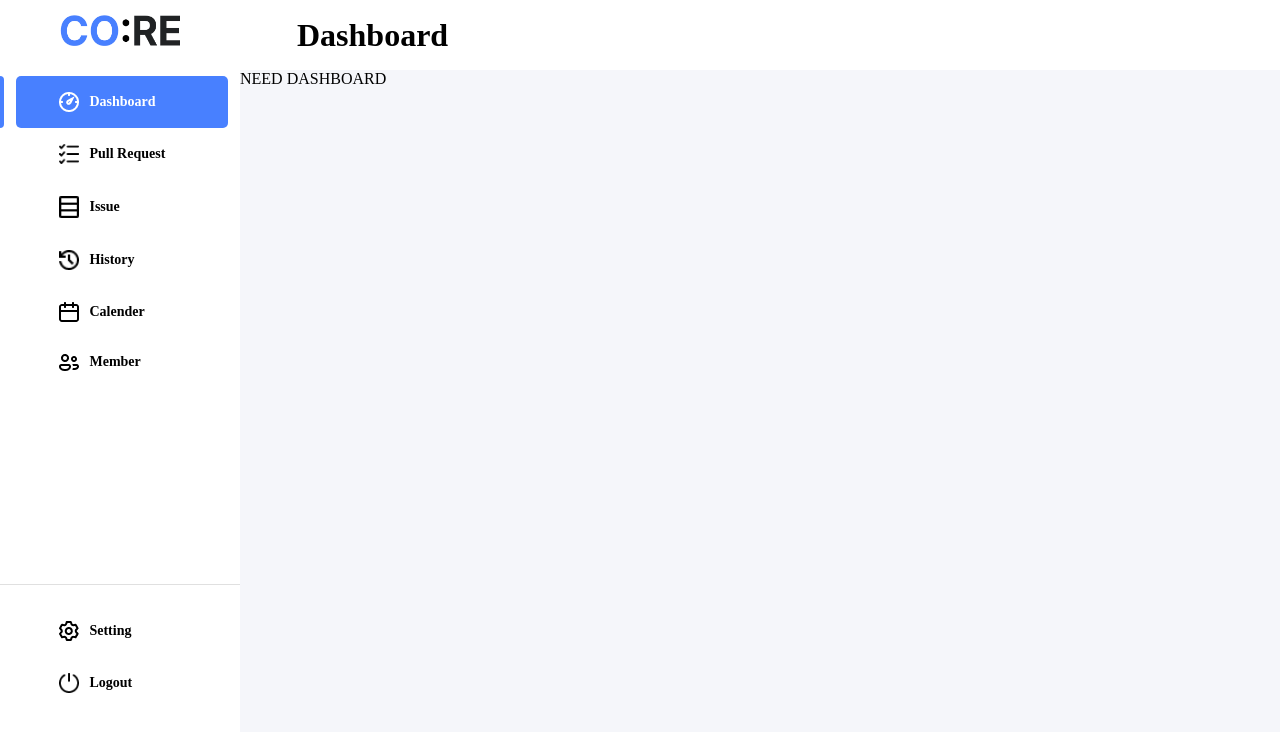
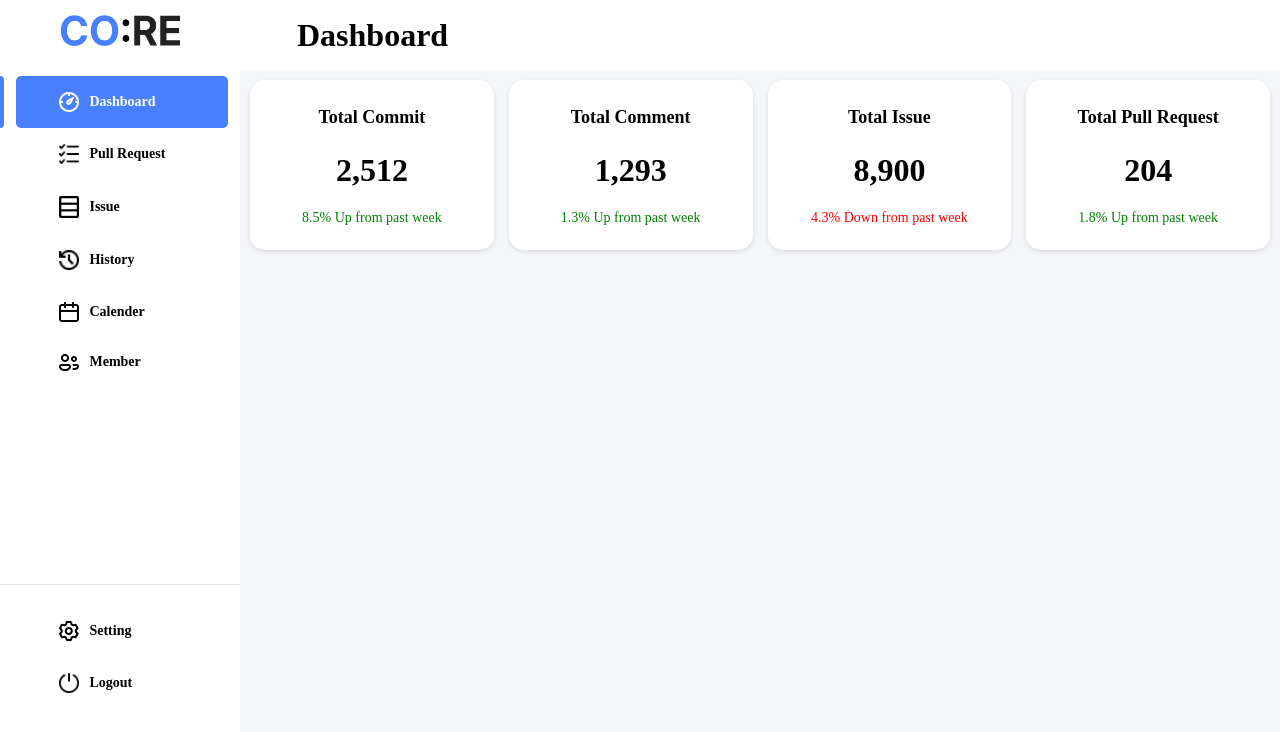
Before and after one commit to won-ee/CO-RE, a React (Vite) app in the folder frontend/: page /dashboard in a window 1280 px wide. Shown: the top 732 px of the page. Built offline with nearby package versions, Linux system fonts and the light colour scheme.

Commit message:
:sparkles: 수치형 데이터 카드 생성

```diff
--- a/frontend/src/App.tsx
+++ b/frontend/src/App.tsx
@@ -1,5 +1,10 @@
 import React from "react";
-import { BrowserRouter as Router, Route, Routes, useLocation } from "react-router-dom";
+import {
+  BrowserRouter as Router,
+  Route,
+  Routes,
+  useLocation,
+} from "react-router-dom";
 import { QueryClient, QueryClientProvider } from "@tanstack/react-query";
 import { ReactQueryDevtools } from "@tanstack/react-query-devtools";
 import { ThemeProvider } from "styled-components";
@@ -8,47 +13,50 @@ import { ThemeProvider } from "styled-components";
 import { GlobalStyle, theme } from "./styles/GlobalStyled";
 
 //Styled 컴포넌트
-import { DisplayLayout, SidebarLayout, HeaderLayout, NavLayout } from "./App.Styled";
+import {
+  DisplayLayout,
+  SidebarLayout,
+  HeaderLayout,
+  NavLayout,
+} from "./App.Styled";
 
 import Sidebar from "./components/Sidebar";
 import IssuePage from "./pages/IssuePage";
+import DashboardPage from "./pages/DashboardPage";
 
 const queryClient = new QueryClient();
 
-const ParseHeader = (str:string)=>{
-  if (!str) return
-  if (str =="/pullrequest"){
+const ParseHeader = (str: string) => {
+  if (!str) return;
+  if (str == "/pullrequest") {
     return "Pull Request";
   }
-  return str.charAt(1).toUpperCase()+str.slice(2);
-}
+  return str.charAt(1).toUpperCase() + str.slice(2);
+};
 
-const AppComponent: React.FC = () =>{
-  const location = useLocation()
-  return(
+const AppComponent: React.FC = () => {
+  const location = useLocation();
+  return (
     <>
       <SidebarLayout>
-        <Sidebar/>
+        <Sidebar />
       </SidebarLayout>
       <NavLayout>
-        <HeaderLayout>
-          {ParseHeader(location.pathname)}
-        </HeaderLayout>
+        <HeaderLayout>{ParseHeader(location.pathname)}</HeaderLayout>
         <Routes>
-          <Route path="/" element={'NEED LOGIN PAGE'}/>
-          <Route path="/dashboard" element={'NEED DASHBOARD'}/>
-          <Route path="/pullrequest" element={'NEED PR'}/>
-          <Route path="/issue" element={<IssuePage/>}/>
-          <Route path="/history" element={'NEED HISTORY PAGE'}/>
-          <Route path="/calender" element={'NEED CALENDER'}/>
-          <Route path="/member" element={'NEED MEMBER'}/>
-          <Route path="/setting" element={'NEED SETTING'}/>
+          <Route path="/" element={"NEED LOGIN PAGE"} />
+          <Route path="/dashboard" element={<DashboardPage />} />
+          <Route path="/pullrequest" element={"NEED PR"} />
+          <Route path="/issue" element={<IssuePage />} />
+          <Route path="/history" element={"NEED HISTORY PAGE"} />
+          <Route path="/calender" element={"NEED CALENDER"} />
+          <Route path="/member" element={"NEED MEMBER"} />
+          <Route path="/setting" element={"NEED SETTING"} />
         </Routes>
       </NavLayout>
     </>
-  )
-}
-
+  );
+};
 
 const App: React.FC = () => {
   return (
@@ -58,7 +66,7 @@ const App: React.FC = () => {
           <GlobalStyle />
           <DisplayLayout>
             <Router>
-            <AppComponent/>
+              <AppComponent />
             </Router>
           </DisplayLayout>
         </ThemeProvider>
--- /dev/null
+++ b/frontend/src/components/stats/MainStats.styled.ts
@@ -0,0 +1,54 @@
+import styled from "styled-components";
+
+export const StatsContainer = styled.div`
+  display: flex;
+  justify-content: space-around;
+  gap: 15px;
+  margin-bottom: 30px;
+  padding: 10px 10px;
+`;
+
+export const StatBox = styled.div`
+  background: #ffffff;
+  padding: 20px;
+  border-radius: 15px;
+  width: calc(25% - 15px);
+  box-shadow: 0 2px 5px rgba(0, 0, 0, 0.1);
+  display: flex;
+  flex-direction: column;
+  align-items: center;
+  justify-content: center;
+  text-align: center;
+  height: 130px;
+  gap: 10px;
+  transition: transform 0.2s;
+`;
+
+export const Title = styled.h4`
+  font-size: 18px;
+  margin: 0;
+  line-height: 1.5;
+`;
+
+export const Value = styled.h2`
+  font-size: 32px;
+  margin: 10px 0;
+  line-height: 1.2;
+`;
+
+interface ChangeProps {
+  $positive: boolean;
+}
+
+export const Change = styled.span<ChangeProps>`
+  font-size: 14px;
+  color: ${(props) => (props.$positive ? "green" : "red")};
+  text-align: center;
+`;
+
+export type Stat = {
+  TITLE: string;
+  VALUE: string;
+  CHANGE: string;
+  POSITIVE: boolean;
+};
--- /dev/null
+++ b/frontend/src/components/stats/MainStats.tsx
@@ -0,0 +1,31 @@
+import React from "react";
+import {
+  StatsContainer,
+  StatBox,
+  Title,
+  Value,
+  Change,
+} from "./MainStats.styled";
+
+const STATS_DATA = [
+  { TITLE: "Total Commit", VALUE: "2,512", CHANGE: "8.5%", POSITIVE: true },
+  { TITLE: "Total Comment", VALUE: "1,293", CHANGE: "1.3%", POSITIVE: true },
+  { TITLE: "Total Issue", VALUE: "8,900", CHANGE: "4.3%", POSITIVE: false },
+  { TITLE: "Total Pull Request", VALUE: "204", CHANGE: "1.8%", POSITIVE: true },
+];
+
+const MainStats: React.FC = () => (
+  <StatsContainer>
+    {STATS_DATA.map((stat, index) => (
+      <StatBox key={index}>
+        <Title>{stat.TITLE}</Title>
+        <Value>{stat.VALUE}</Value>
+        <Change $positive={stat.POSITIVE}>
+          {stat.CHANGE} {stat.POSITIVE ? "Up" : "Down"} from past week
+        </Change>
+      </StatBox>
+    ))}
+  </StatsContainer>
+);
+
+export default MainStats;
--- /dev/null
+++ b/frontend/src/pages/DashboardPage.tsx
@@ -0,0 +1,22 @@
+import React from "react";
+import MainStats from "../components/stats/MainStats";
+// import FilterAndGraphSection from "../components/section/FilterAndGraphContainer/FilterAndGraphSection";
+// import MainPR from "../components/section/MainPR/MainPR";
+// import MainIssue from "../components/section/MainIssue/MainIssue";
+import styled from "styled-components";
+
+const Container = styled.div``;
+// const BottomContainer = styled.div``;
+
+const Dashboard: React.FC = () => (
+  <Container>
+    <MainStats />
+    {/* <FilterAndGraphSection /> */}
+    {/* <BottomContainer> */}
+    {/* <MainPR /> */}
+    {/* <MainIssue /> */}
+    {/* </BottomContainer> */}
+  </Container>
+);
+
+export default Dashboard;
```
Lines whose indentation alone changed are shown as unchanged.
